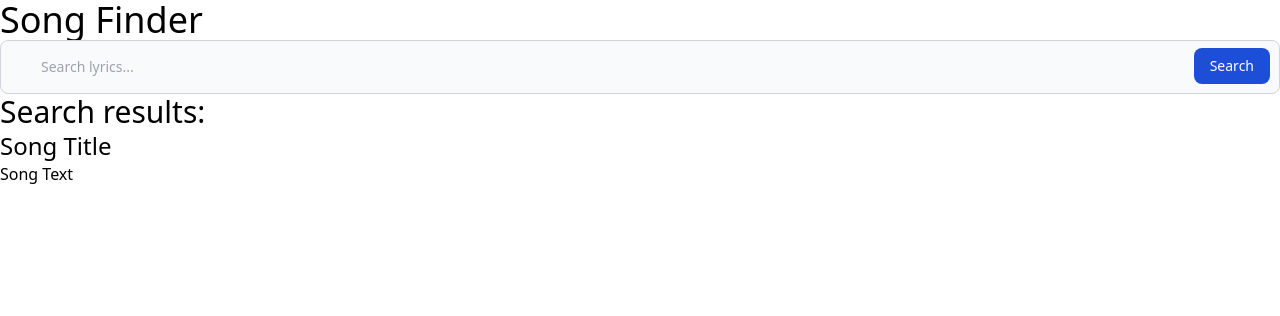
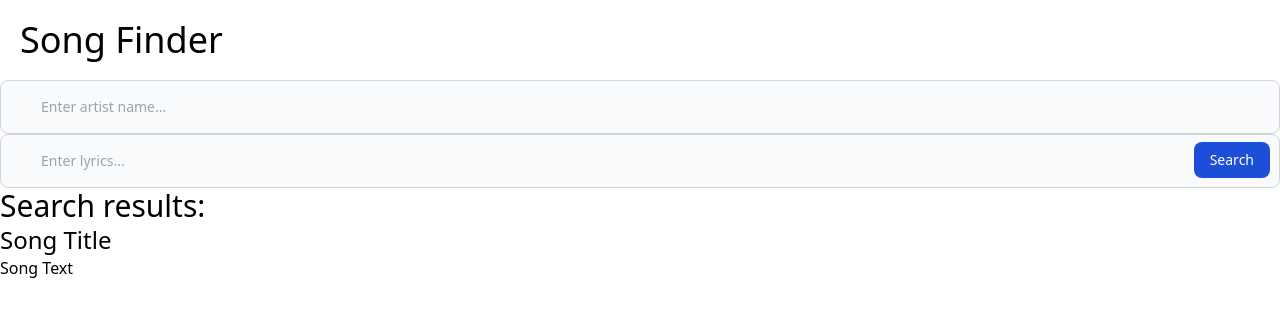
Before and after one commit to gurverm/Map-Application, a plain HTML site: page index.html in a window 1280 px wide. Drawn offline with nearby package versions, Linux system fonts and the light colour scheme; no server answers.

Commit message:
artist and lyrics search bar created in HTML

```diff
--- a/index.html
+++ b/index.html
@@ -10,20 +10,35 @@
 
   <body>
     <header>
-        <h1 class="text-4xl">Song Finder</h1>
+      <h1 class="text-4xl m-5">Song Finder</h1>
     </header>
     <form>
-        <div class="relative">
-            <input type="search" id="default-search"
-                class="block w-full p-4 pl-10 text-sm text-gray-900 border border-gray-300 rounded-lg bg-gray-50 focus:ring-blue-500 focus:border-blue-500 dark:bg-gray-700 dark:border-gray-600 dark:placeholder-gray-400 dark:text-white dark:focus:ring-blue-500 dark:focus:border-blue-500"
-                placeholder="Search lyrics..." required>
-            <button type="submit"
-                class="text-white absolute right-2.5 bottom-2.5 bg-blue-700 hover:bg-blue-800 focus:ring-4 focus:outline-none focus:ring-blue-300 font-medium rounded-lg text-sm px-4 py-2 dark:bg-blue-600 dark:hover:bg-blue-700 dark:focus:ring-blue-800">Search</button>
-        </div>
+      <div class="relative">
+        <input
+          type="search"
+          id="search-artist"
+          class="block w-full p-4 pl-10 text-sm text-gray-900 border border-gray-300 rounded-lg bg-gray-50 focus:ring-blue-500 focus:border-blue-500 dark:bg-gray-700 dark:border-gray-600 dark:placeholder-gray-400 dark:text-white dark:focus:ring-blue-500 dark:focus:border-blue-500"
+          placeholder="Enter artist name..."
+          required
+        />
+        <input
+          type="search"
+          id="search-lyrics"
+          class="block w-full p-4 pl-10 text-sm text-gray-900 border border-gray-300 rounded-lg bg-gray-50 focus:ring-blue-500 focus:border-blue-500 dark:bg-gray-700 dark:border-gray-600 dark:placeholder-gray-400 dark:text-white dark:focus:ring-blue-500 dark:focus:border-blue-500"
+          placeholder="Enter lyrics..."
+          required
+        />
+        <button
+          type="submit"
+          class="text-white absolute right-2.5 bottom-2.5 bg-blue-700 hover:bg-blue-800 focus:ring-4 focus:outline-none focus:ring-blue-300 font-medium rounded-lg text-sm px-4 py-2 dark:bg-blue-600 dark:hover:bg-blue-700 dark:focus:ring-blue-800"
+        >
+          Search
+        </button>
+      </div>
     </form>
 
     <main>
-      <section id="search-results" >
+      <section id="search-results">
         <h2 class="text-3xl">Search results:</h2>
         <div id="result-cards" class="relative">
           <div>
```
